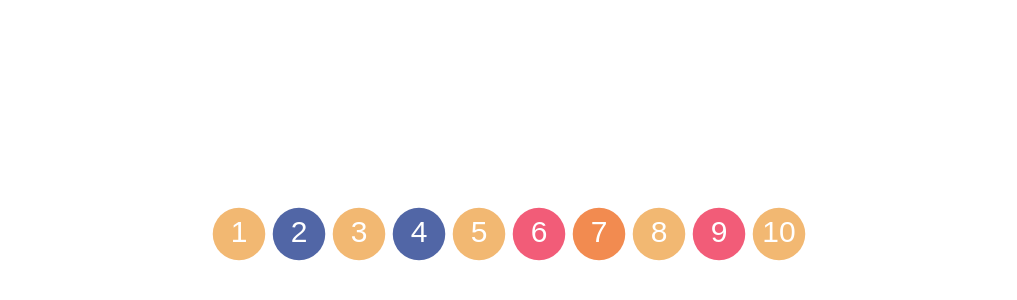
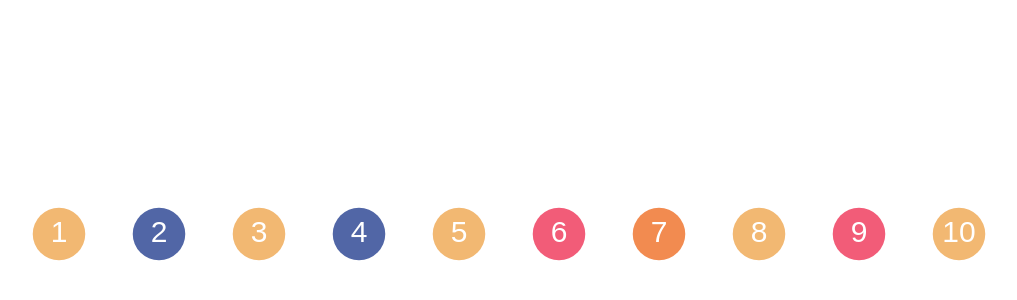
Before and after one commit to cjgammon/math-activity-tracker, a React app: page / in a window 1280 px wide. Shown: the part 164-464 px from the top of the page, without its empty margins (131-1148 px from the left). Built offline with nearby package versions, Linux system fonts and the light colour scheme.

Commit message:
more numbers

```diff
--- a/src/app/views/menu/menuView.less
+++ b/src/app/views/menu/menuView.less
@@ -1,7 +1,15 @@
 .container{
     display: flex;
+    flex-wrap: wrap;
+    justify-content: center;
+    align-content: center;
+    align-items: center;
     height: 100vh;
-    width: 100%;
-    justify-content: center;
-    align-items: center;
+    width: 100vw;
+    box-sizing: border-box;
+    padding: 40px;
+
+    &>div{
+        margin: 20px;
+    }
 }
```
Also changed, not shown: 2 other files (tests, documents, lock files or other folders).
